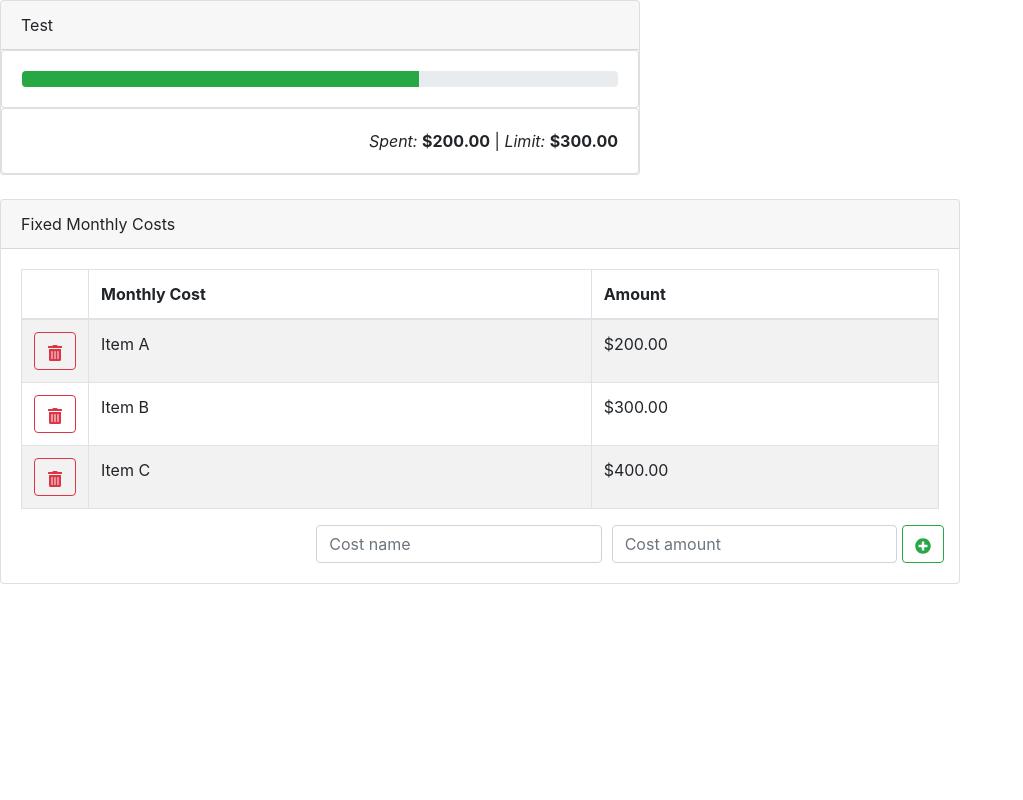
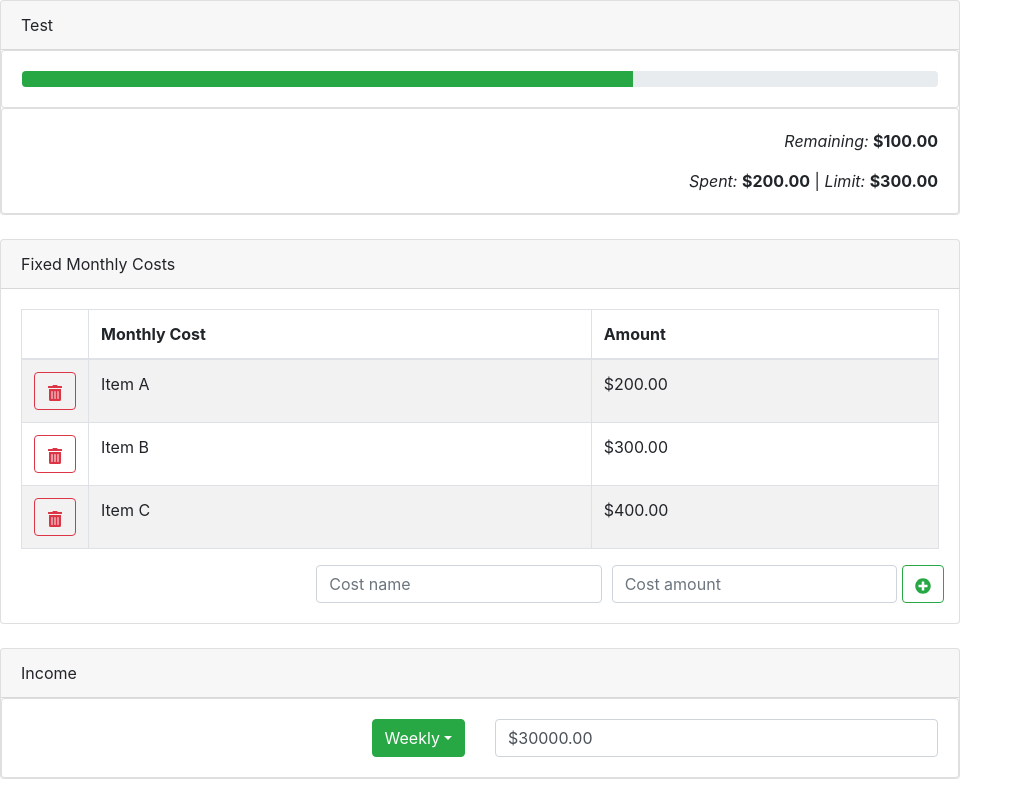
Before and after one commit to philipwilsonchang/yanb, a React (Create React App) app in the folder web/: page / in a window 1280 px wide. Shown: the whole page, without its empty margins (0-1023 px from the left). Built offline with nearby package versions, Linux system fonts and the light colour scheme.

Commit message:
Implement IncomeInput component

```diff
--- a/web/src/App.tsx
+++ b/web/src/App.tsx
@@ -2,6 +2,7 @@ import React from 'react';
 
 import CategoryDisplay from './components/CategoryDisplay';
 import FixedSpendingList, { Cost } from './components/FixedSpendingList';
+import IncomeInput from './components/IncomeInput';
 
 import 'bootstrap/dist/css/bootstrap.min.css';
 import './App.css';
@@ -14,10 +15,12 @@ const testList: Cost[] = [
 
 const App: React.FC = () => {
   return (
-    <div>
+    <div style={{ width: '75%' }}>
     <CategoryDisplay name="Test" limit={300} spent={200} />
     <br />
     <FixedSpendingList costs={testList} removeCost={(name) => console.log("REMOVE", name)} addCost={(name, amount) => console.log("ADD", name, amount)} />
+    <br />
+    <IncomeInput income={30000} interval='Weekly' changeIncome={(amount) => console.log("Change income:", amount)} changeInterval={(interval) => console.log("Change interval:", interval)}/>
     </div>
   );
 }
--- a/web/src/components/CategoryDisplay.tsx
+++ b/web/src/components/CategoryDisplay.tsx
@@ -26,12 +26,13 @@ const CategoryDisplay: React.FC<ICategoryDisplayProps> = ({ name, limit, spent }
 	}
 
 	return (
-		<Card style={{ width: '50%' }}>
+		<Card>
 			<Card.Header>{name}</Card.Header>
 			<Card.Body className='card text-center'>
 				<ProgressBar variant={setWarning(barLevel)} now={barLevel}/>
 			</Card.Body>
 			<Card.Body className='card text-right'>
+				<Card.Text><i>Remaining:</i> <b>${(limit - spent).toFixed(2)}</b></Card.Text>
 				<Card.Text><i>Spent:</i> <b>${spent.toFixed(2)}</b>   |   <i>Limit:</i> <b>${limit.toFixed(2)}</b></Card.Text>
 			</Card.Body>
 		</Card>
--- a/web/src/components/FixedSpendingList.tsx
+++ b/web/src/components/FixedSpendingList.tsx
@@ -24,7 +24,7 @@ const FixedSpendingList: React.FC<IFixedSpendingListProps> = ({ costs, removeCos
 	const [newAmount, setNewAmount] = useState(0);
 
 	return (
-		<Card style={{ width: '75%'}}>
+		<Card>
 			<Card.Header>Fixed Monthly Costs</Card.Header>
 			<Card.Body>
 			<Table striped bordered hover>
--- a/web/src/components/IncomeInput.tsx
+++ b/web/src/components/IncomeInput.tsx
@@ -1,7 +1,52 @@
 import React from 'react';
 
-const IncomeInput: React.FC = () => {
-	return (<div />);
+import { FormControl, FormControlProps } from 'react-bootstrap';
+import Card from 'react-bootstrap/Card';
+import Col from 'react-bootstrap/Col';
+import Dropdown from 'react-bootstrap/Dropdown';
+import Form from 'react-bootstrap/Form';
+import Row from 'react-bootstrap/Row';
+
+interface IIncomeInputProps {
+	income: number,
+	interval: string,
+	changeIncome(amount: number): void,
+	changeInterval(interval: string): void
+};
+
+export enum IncomeInterval {
+	Weekly = "Weekly",
+	Biweekly = "Biweekly",
+	Semimonthly = "Semi-monthly",
+	Monthly = "Monthly"
+}
+
+const IncomeInput: React.FC<IIncomeInputProps> = ({ income, interval, changeIncome, changeInterval }) => {
+	return (
+		<Card>
+			<Card.Header>Income</Card.Header>
+			<Card.Body className='card text-right'>
+				<Row>
+					<Col>
+						<Dropdown onSelect={(e: any) => changeInterval(e)}>
+						    <Dropdown.Toggle variant="success" id="dropdown-basic">
+						    	{interval}
+						    </Dropdown.Toggle>
+						    <Dropdown.Menu>
+							    <Dropdown.Item eventKey={IncomeInterval.Weekly}>Weekly</Dropdown.Item>
+							    <Dropdown.Item eventKey={IncomeInterval.Biweekly}>Biweekly</Dropdown.Item>
+							    <Dropdown.Item eventKey={IncomeInterval.Semimonthly}>Semi-monthly</Dropdown.Item>
+							    <Dropdown.Item eventKey={IncomeInterval.Monthly}>Monthly</Dropdown.Item>
+						    </Dropdown.Menu>
+						</Dropdown>
+					</Col>
+					<Col>
+						<Form.Control value={`$${income.toFixed(2)}`} onChange={(e: React.FormEvent<FormControlProps & FormControl>) => changeIncome(parseFloat(e.currentTarget.value as string))}/>
+					</Col>
+				</Row>
+			</Card.Body>
+		</Card>
+	);
 };
 
 export default IncomeInput;
```
